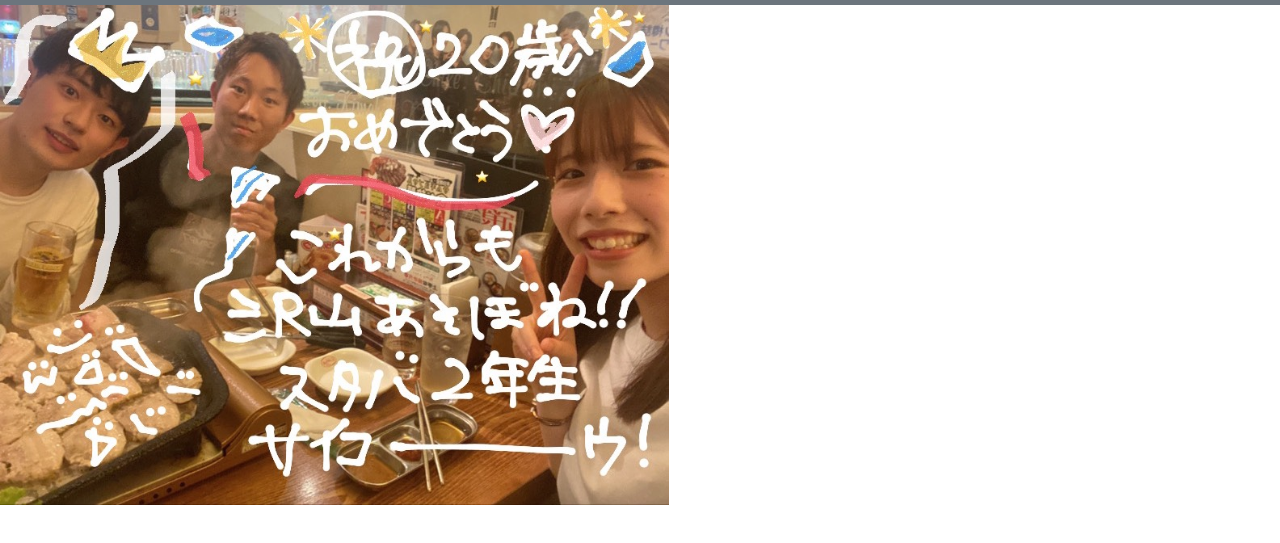
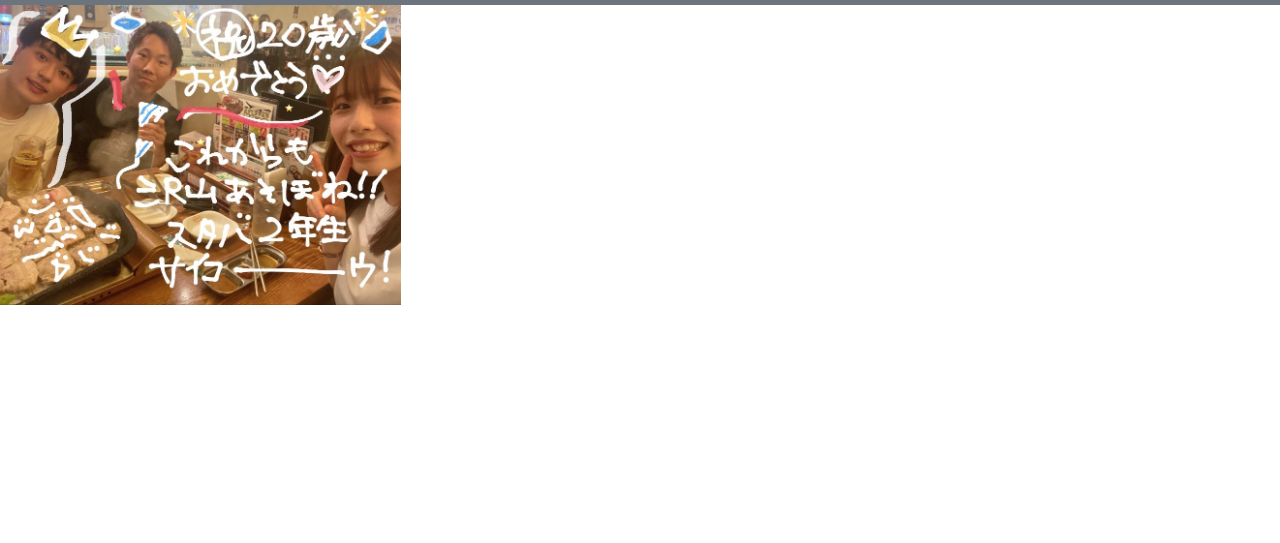
Before and after one commit to haruyama418/portfolio, a plain HTML site: page works.html in a window 1280 px wide. Shown: the part 51-594 px from the top of the page. Drawn offline with nearby package versions, Linux system fonts and the light colour scheme.

Commit message:
Update works.html

```diff
--- a/works.html
+++ b/works.html
@@ -41,7 +41,7 @@
   </div>
 </nav>
 
-<img class="img" src="masa2.jpg" height=500　alt="まさと実里と春樹の写真">
+<img class="img" src="masa2.jpg" height=300　alt="まさと実里と春樹の写真">
 
 
 
```
